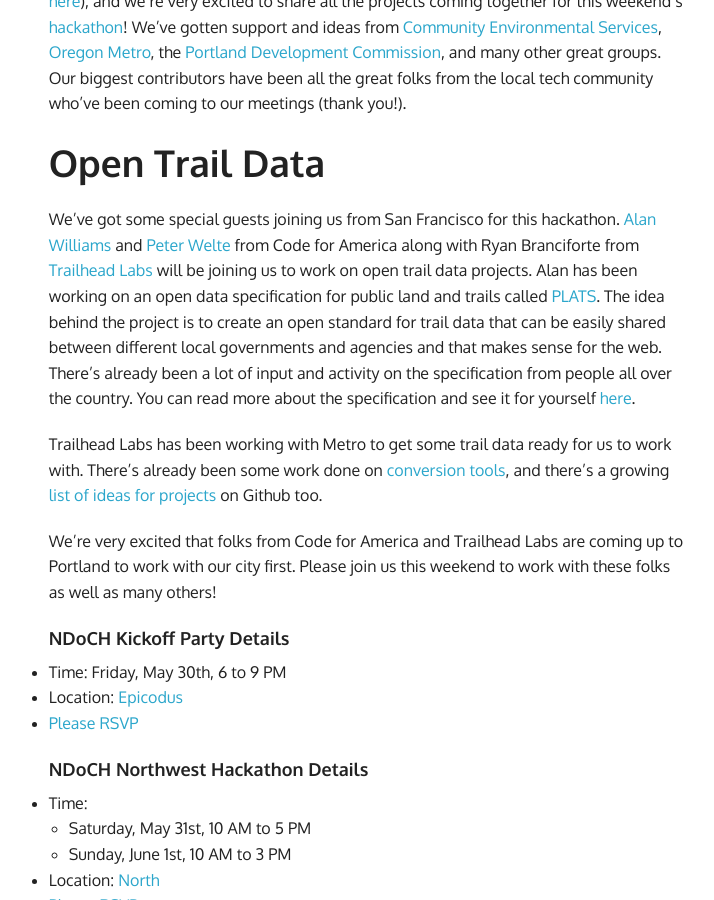
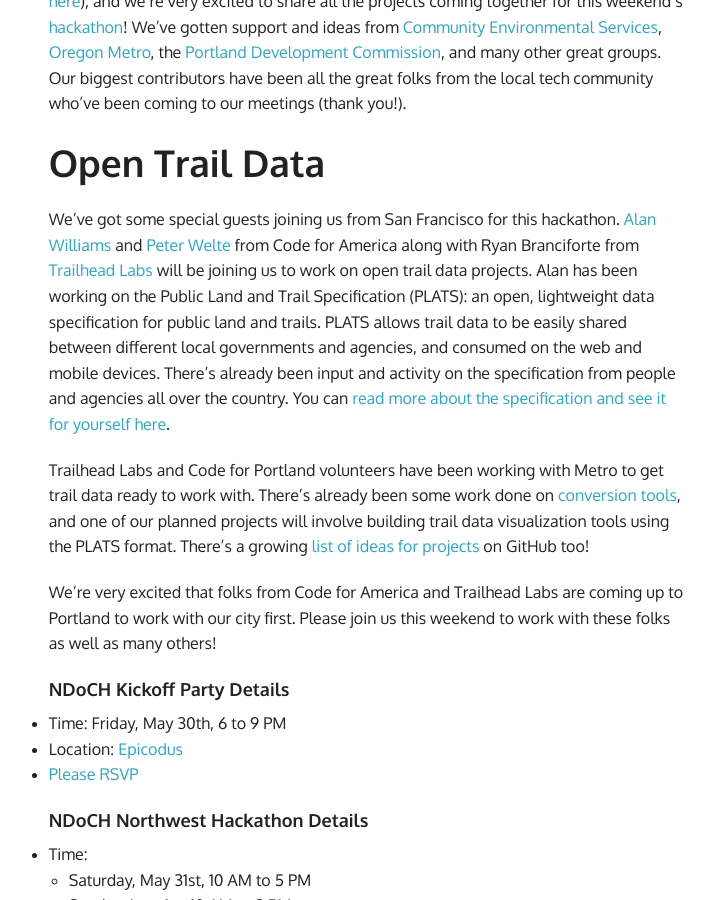
Before and after one commit to code-for-portland-archive/codeforportland.github.io, a Jekyll site: the page built from news/_posts/2014-05-29-ndoch-open-trail-data.md, in a window 1280 px wide and 900 px high, scrolled down 418 px. Shown: the whole window, without its empty margins (273-987 px from the left). Built offline with Jekyll 4.4.1, drawn with Linux system fonts in a browser that asks for light colours; Markdown is read by kramdown in place of the engine named in the settings.

Commit message:
copy revisions

```diff
--- a/news/_posts/2014-05-29-ndoch-open-trail-data.md
+++ b/news/_posts/2014-05-29-ndoch-open-trail-data.md
@@ -10,9 +10,9 @@
 
 ## Open Trail Data
 
-We've got some special guests joining us from San Francisco for this hackathon. [Alan Williams](https://twitter.com/alanjosephwilli) and [Peter Welte](https://twitter.com/techieshark) from Code for America along with Ryan Branciforte from [Trailhead Labs](http://www.trailheadlabs.com/) will be joining us to work on open trail data projects. Alan has been working on an open data specification for public land and trails called [PLATS](http://codeforamerica.org/specifications/trails/). The idea behind the project is to create an open standard for trail data that can be easily shared between different local governments and agencies and that makes sense for the web. There's already been a lot of input and activity on the specification from people all over the country. You can read more about the specification and see it for yourself [here](http://codeforamerica.org/specifications/trails/).
+We've got some special guests joining us from San Francisco for this hackathon. [Alan Williams](https://twitter.com/alanjosephwilli) and [Peter Welte](https://twitter.com/techieshark) from Code for America along with Ryan Branciforte from [Trailhead Labs](http://www.trailheadlabs.com/) will be joining us to work on open trail data projects. Alan has been working on the Public Land and Trail Specification (PLATS): an open, lightweight data specification for public land and trails. PLATS allows trail data to be easily shared between different local governments and agencies, and consumed on the web and mobile devices. There's already been input and activity on the specification from people and agencies all over the country. You can [read more about the specification and see it for yourself here](http://codeforamerica.org/specifications/trails/).
 
-Trailhead Labs has been working with Metro to get some trail data ready for us to work with. There's already been some work done on [conversion tools](https://github.com/codeforamerica/PLATS), and there's a growing [list of ideas for projects](https://github.com/codeforamerica/PLATS/issues?labels=hack+request&page=1&state=open) on Github too.
+Trailhead Labs and Code for Portland volunteers have been working with Metro to get trail data ready to work with. There's already been some work done on [conversion tools](https://github.com/codeforamerica/PLATS), and one of our planned projects will involve building trail data visualization tools using the PLATS format. There's a growing [list of ideas for projects](https://github.com/codeforamerica/PLATS/issues?labels=hack+request&page=1&state=open) on GitHub too!
 
 We're very excited that folks from Code for America and Trailhead Labs are coming up to Portland to work with our city first. Please join us this weekend to work with these folks as well as many others!
 
```
